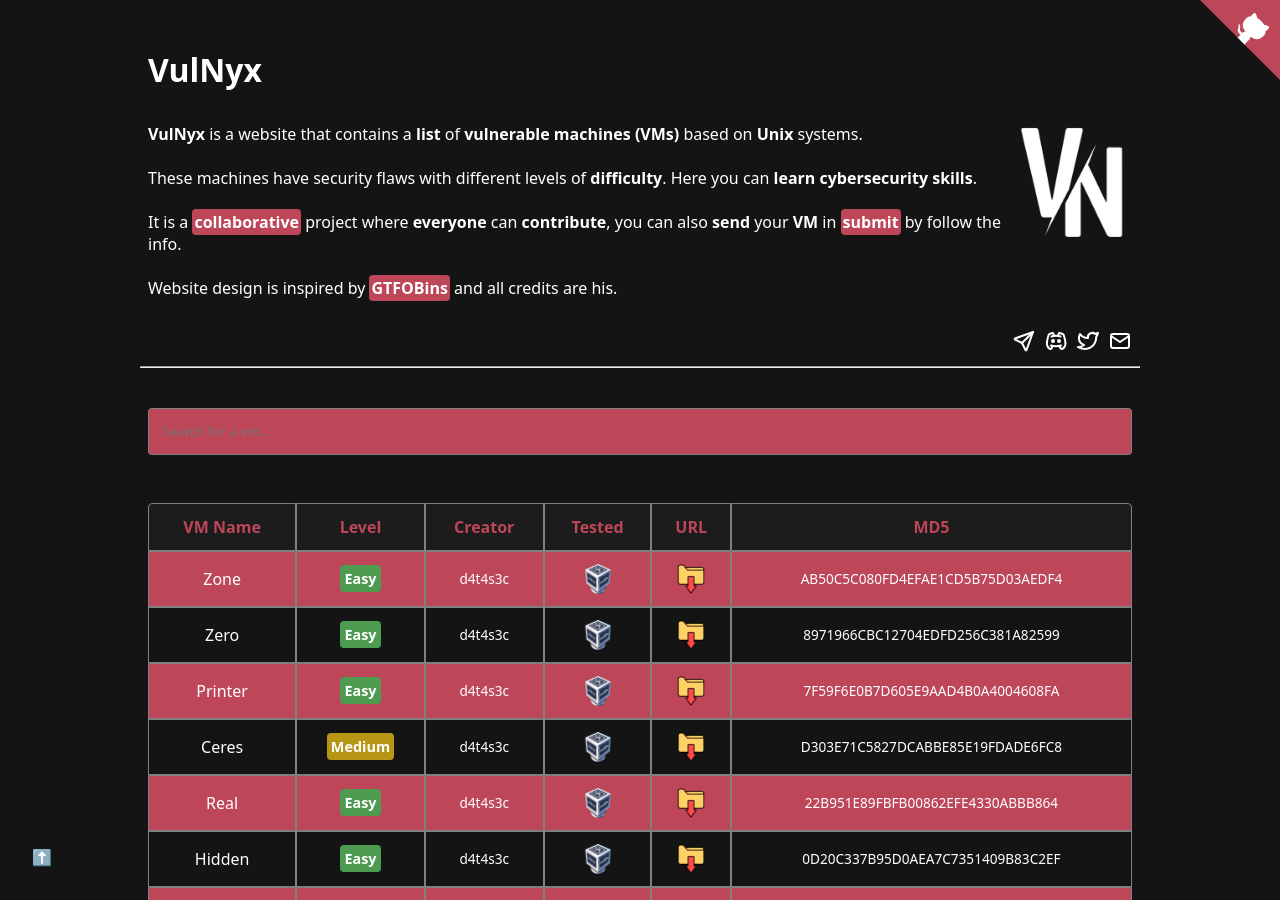
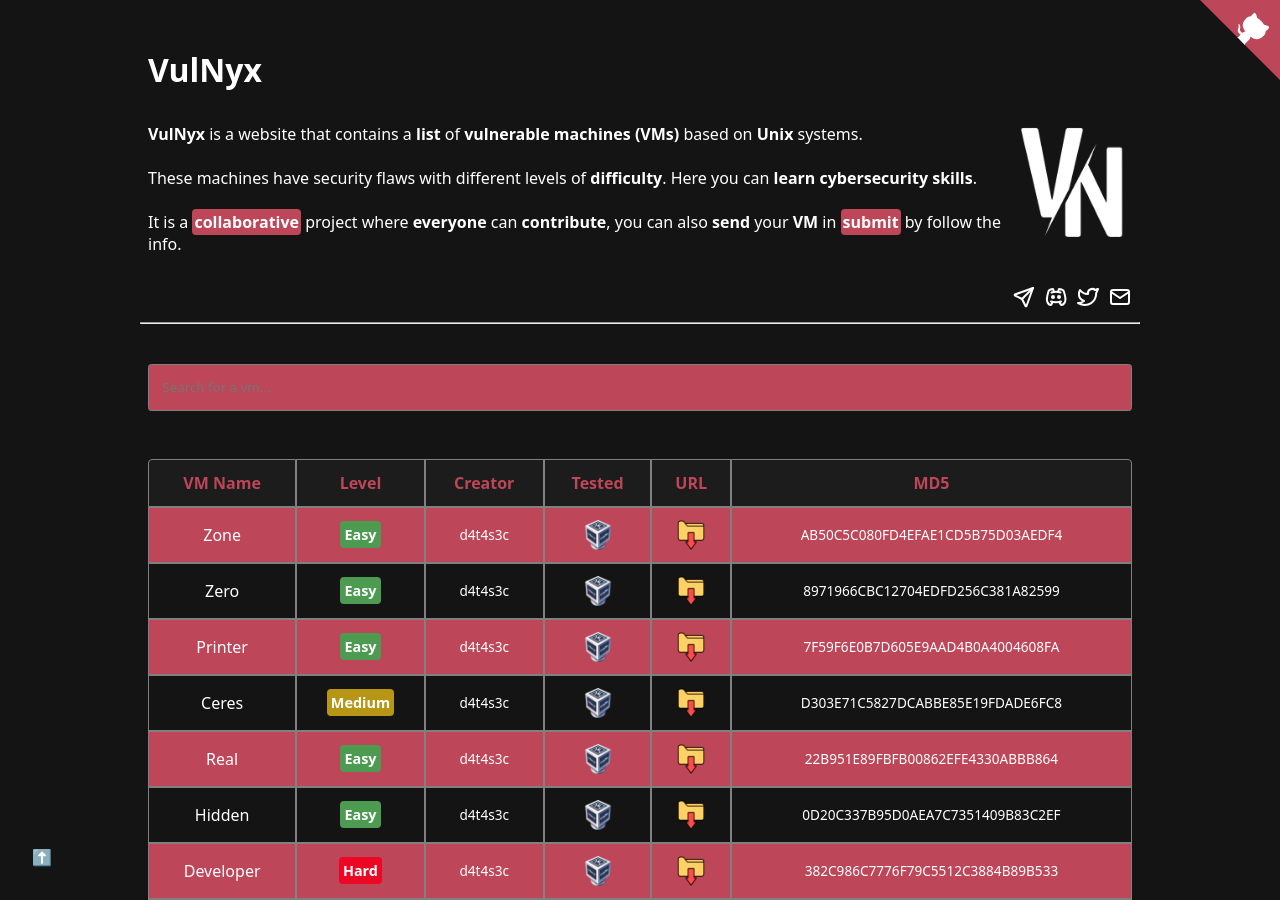
Before and after one commit to VulNyx/vulnyx, a Jekyll site: the page built from index.md, in a window 1280 px wide and 900 px high. Built offline with Jekyll 4.4.1, drawn with Linux system fonts in a browser that asks for light colours.

Commit message:
Update index.md

```diff
--- a/index.md
+++ b/index.md
@@ -10,14 +10,11 @@ title: VulNyx
 <br>
 <br>
 These machines have security flaws with different levels of <b>difficulty</b>. Here you can <b>learn cybersecurity skills</b>.
-<br />
-<br />
+<br>
+<br>
 It is a <a href="https://github.com/vulnyx/vulnyx.github.io/graphs/contributors" target="_blank">collaborative</a> project where <b>everyone</b> can <b>contribute</b>, you can also <b>send</b> your <b>VM</b> in <a href="https://vulnyx.github.io/submit/" target="_blank">submit</a> by follow the info.
-<br />
-<br />
-Website design is inspired by <a href="https://gtfobins.github.io/" target="_blank">GTFOBins</a> and all credits are his.
-<br />
-<br />
+<br>
+<br>
 </div>
 <div class="media-info">
   <a title="Submit" href="submit">
```
